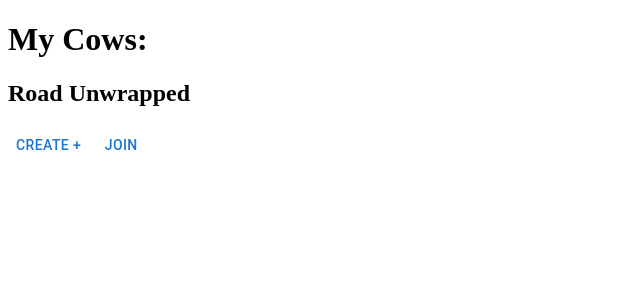
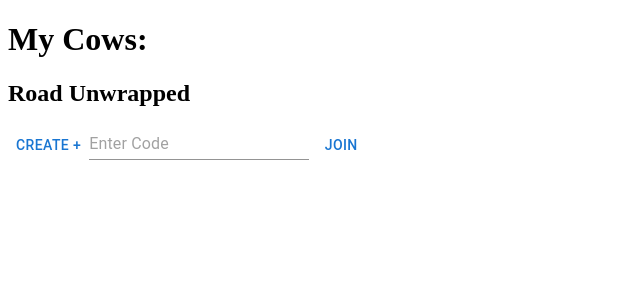
Before and after one commit to edombelayneh/SpartaHack, a Next.js app: page / in a window 1280 px wide. Shown: the top 300 px of the page, without its empty margins (0-640 px from the left). Built offline with nearby package versions, Linux system fonts and the light colour scheme.

Commit message:
sign-in page mockup completed - without database

```diff
--- a/src/app/page.tsx
+++ b/src/app/page.tsx
@@ -15,6 +15,8 @@ export default function RoadTripPage() {
   const joinTrip = () => {
     if (joinCode.trim() !== "") {
       alert(`Joining road trip with code: ${joinCode}`);
+      console.log(`Here is the join code: ${joinCode}`);
+      setJoinCode(joinCode);
     }
   };
 
@@ -25,13 +27,20 @@ export default function RoadTripPage() {
           <h1 className="text-2xl font-bold">My Cows:</h1>
           <h2 className="text-xl">Road Unwrapped</h2>
           {/* making both buttons vertically stacked */}
-          <div className="flex flex-col space-y-4">
+
           <Button
             onClick={generateCode}
             className="px-4 py-2 bg-blue-500 text-white rounded-lg"
           >
             Create +
           </Button>
+          <Input
+            type="text"
+            placeholder="Enter Code"
+            value={joinCode}
+            onChange={(e) => setJoinCode(e.target.value)}
+            className="border p-2 rounded-lg"
+          />
           <Button
             onClick={joinTrip}
             className="px-4 py-2 bg-green-500 text-white rounded-lg"
@@ -39,21 +48,11 @@ export default function RoadTripPage() {
             Join
           </Button>
         </div>
-        </div>
       ) : (
         <div className="flex flex-col items-center space-y-4">
           <h1 className="text-2xl font-bold">My Cows: {myCows}</h1>
           <h2 className="text-xl">Your Road Trip Code:</h2>
           <p className="text-3xl font-mono">{roadTripCode}</p>
-          <div className="flex space-x-2">
-            {Array(5)
-              .fill(0)
-              .map((_, index) => (
-                <span key={index} className="text-4xl">
-                  ⭕
-                </span>
-              ))}
-          </div>
         </div>
       )}
     </div>
```
Also changed, not shown: src/app/pages/Home.tsx (added). Lines whose indentation alone changed are shown as unchanged.
